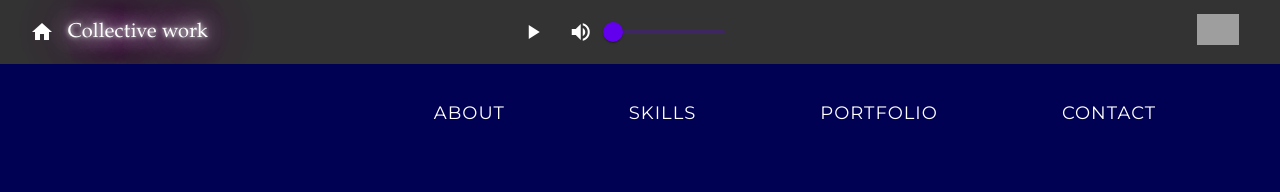
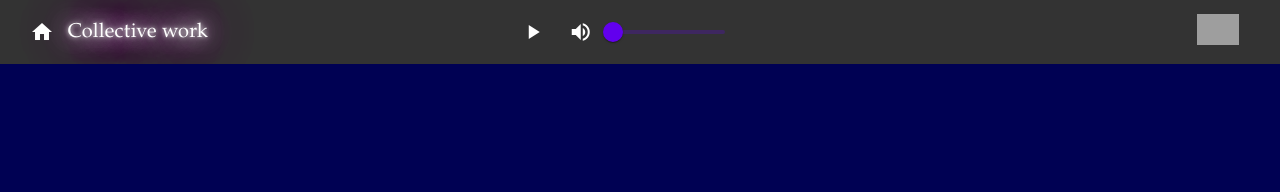
Before and after one commit to NfolZordo/PZ-2004_Collective_work, an Angular app: page /zadorozhnyi in a window 1280 px wide. Shown: the top 192 px of the page. Built offline with nearby package versions, Linux system fonts and the light colour scheme; grey boxes are pictures that could not be loaded.

Commit message:
zador p fix

```diff
--- a/src/app/students/zadorozhnyi/zadorozhnyi.component.html
+++ b/src/app/students/zadorozhnyi/zadorozhnyi.component.html
@@ -10,18 +10,6 @@
 </head>
 
 <body>
-    <header>
-        <div class="small">
-            <nav class="navbar-elements">
-                <ul class="navbar-nav" id="myDropdown">
-                    <li class="nav-item"><a class="nav-link" href="zadorozhnyi/#about">About</a></li>
-                    <li class="nav-item"><a class="nav-link" href="zadorozhnyi/#skill">Skills</a></li>
-                    <li class="nav-item"><a class="nav-link" href="zadorozhnyi/#portfolio">Portfolio</a></li>
-                    <li class="nav-item"><a class="nav-link" href="zadorozhnyi/#footer">Contact</a></li>
-                </ul>
-            </nav>
-        </div>
-    </header>
     <main>
         <div class="page-header" filter-color="green">
             <div class="myVideo">
```
